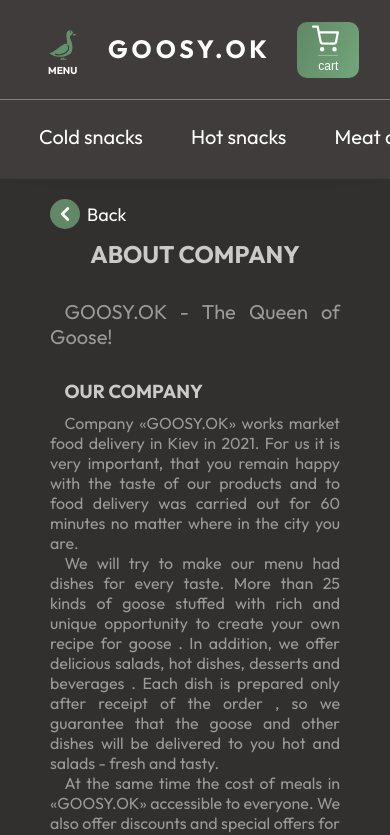
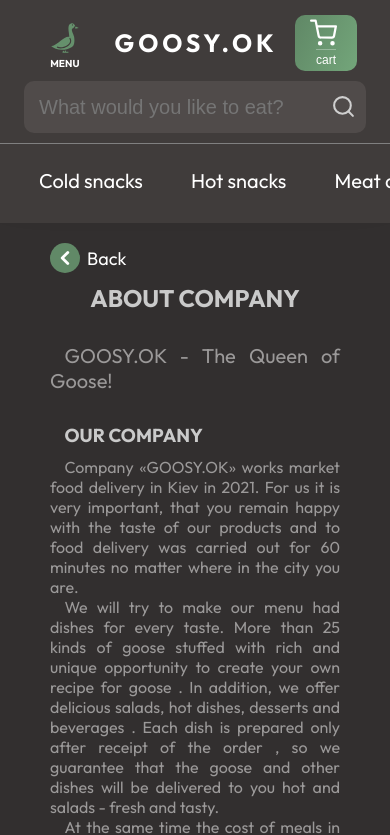
Before and after one commit to VoznenkoMargo/GOOSY.OK, a React (Create React App) app: page /about in a window 390 px wide. Shown: the top 835 px of the page. Built offline with nearby package versions, Linux system fonts and the light colour scheme; a web font is replaced by a local one.

Commit message:
fix header adaptive

```diff
--- a/src/components/Header/Header.js
+++ b/src/components/Header/Header.js
@@ -36,7 +36,7 @@
             </NavLink>
           </li>
 
-          <li>
+          <li className={styles.searchComponent}>
             <Search />
           </li>
 
@@ -58,6 +58,9 @@
             </NavLink>
           </li>
         </ul>
+        <div className={styles.searchComponentMobile}>
+            <Search />
+        </div>
       </nav>
     </header>
   );
--- a/src/components/Header/Header.module.scss
+++ b/src/components/Header/Header.module.scss
@@ -13,7 +13,7 @@
   flex: 0 0 auto;
 }
 nav {
-  width: 100%;
+ width: 100%;
 }
 
 ul {
@@ -124,7 +124,7 @@
 
 form {
   position: relative;
-  max-width: 555px;
+  max-width: 100%;
   margin: 0 auto;
 
   input,
@@ -140,7 +140,7 @@
     color: #cfcfcf;
   }
   input {
-    max-width: 100%;
+    width: 100%;
     height: 52px;
     background: #504b4a;
     padding: 0px 45px 0px 15px;
@@ -165,11 +165,23 @@
   text-decoration: none;
 }
 
-@media (max-width: 767px) {
-  .contact {
-    display: none;
+.searchComponentMobile{
+  display: none;
+}
+
+@media (max-width: 974px) {
+
+  .root{
+    height: 100%;
   }
 
+  ul{
+    justify-content: space-between;
+  }
+
+  li{
+    margin-top: 15px;
+  }
   .cartWrap {
     width: 62px;
     height: 56px;
@@ -198,6 +210,16 @@
       padding-right: 5px;
     }
   }
+
+  .searchComponent{
+    display: none;
+  }
+
+  .searchComponentMobile{
+    display: block;
+    margin: 10px 0 10px 0;
+  }
+
 }
 
 @media (max-width: 479px) {
@@ -237,8 +259,8 @@
     }
   }
 
-  form {
-    display: none;
+  .searchComponentMobile{
+    display: block;
   }
 
   .logo {
```
